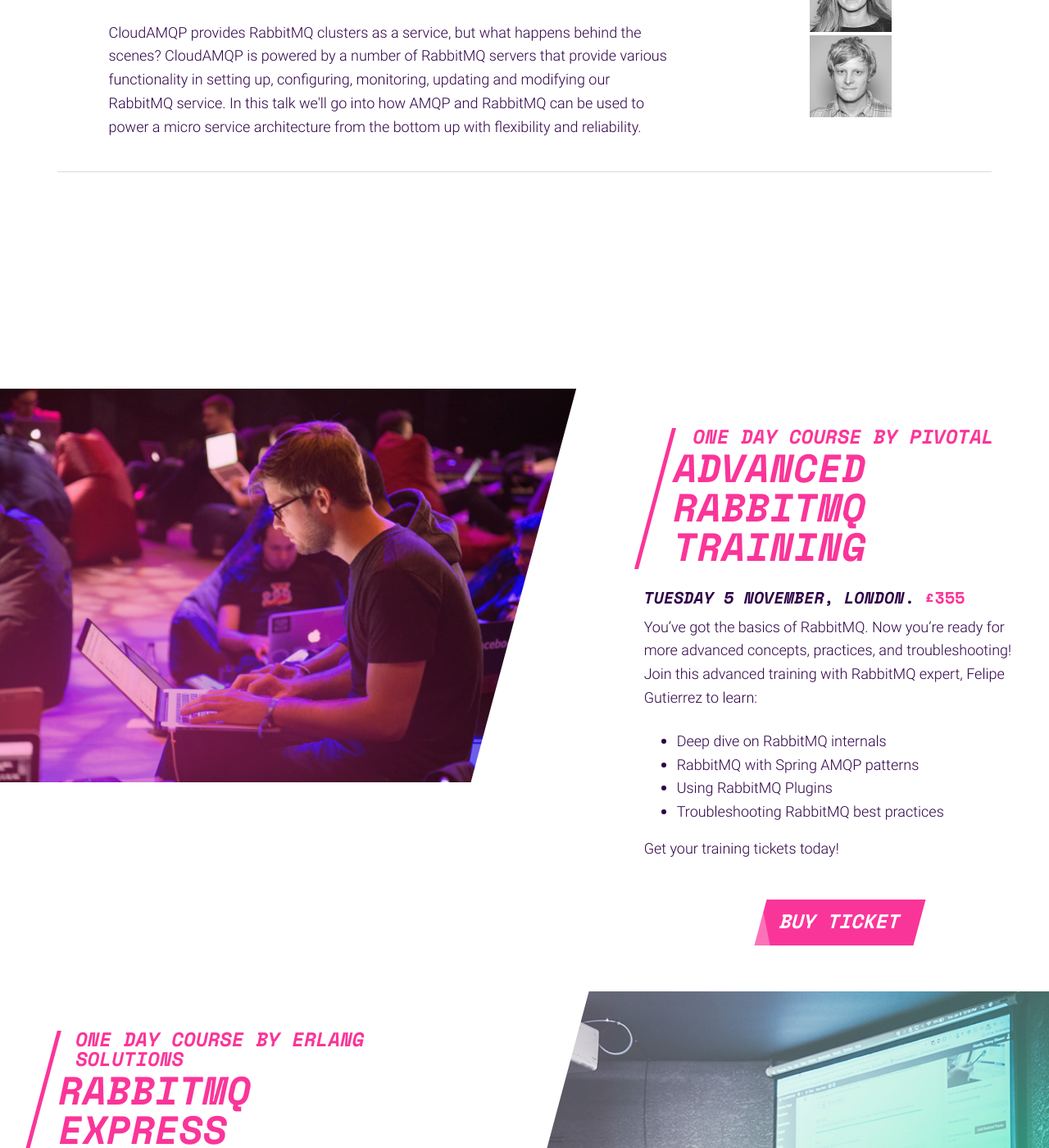
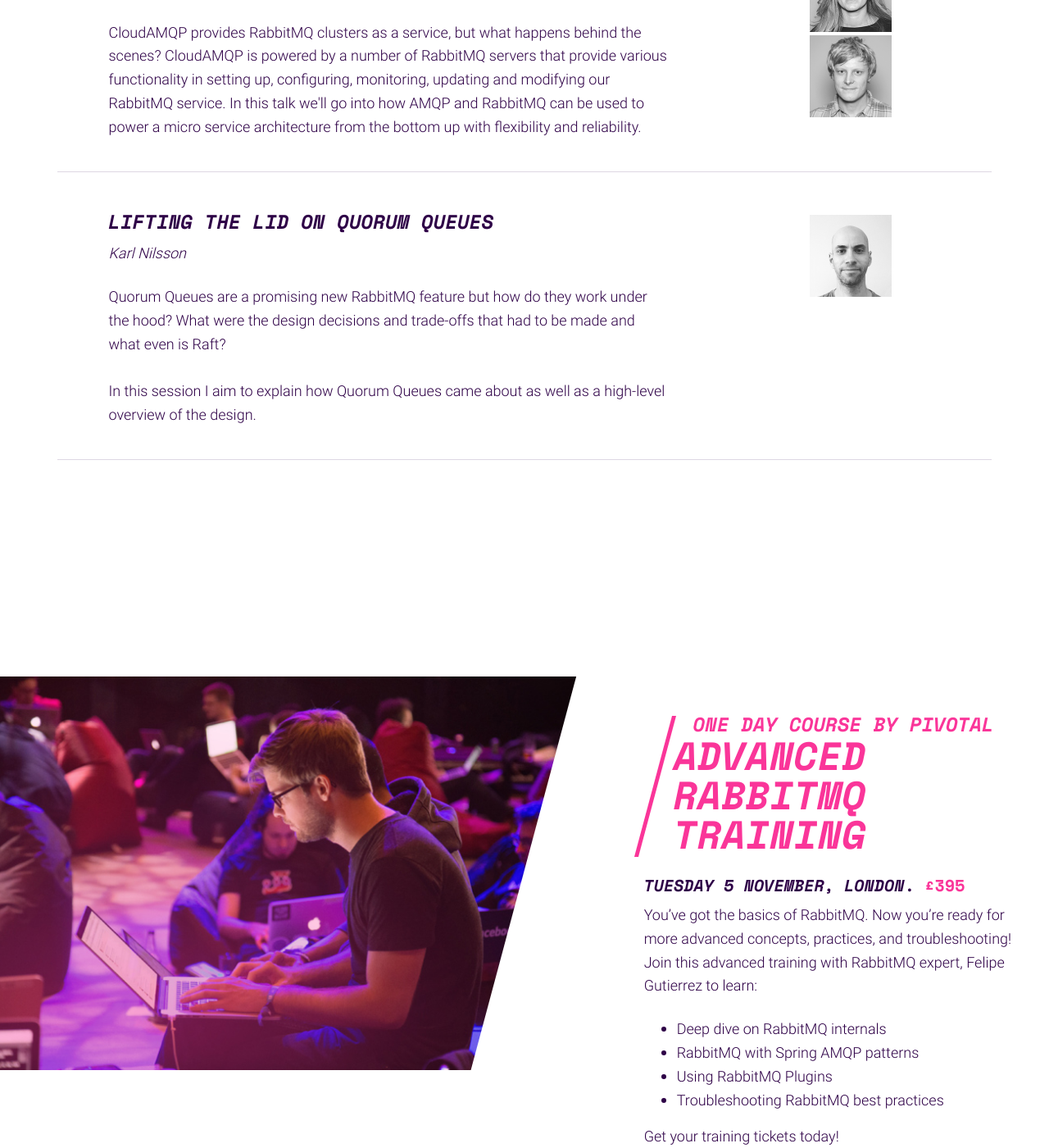
Before and after one commit to isabella232/rabbitmq-summit-1, a Jekyll site: the page built from index.html, in a window 1280 px wide and 1400 px high, scrolled down 6127 px. Shown: the whole window at 82% size. Built offline with Jekyll 4.4.1, drawn with Linux system fonts in a browser that asks for light colours; nearby versions of some CDN libraries; comment, search, counter and statistics services are not loaded.

Commit message:
Updates pricing for training

```diff
--- a/_data/schedule.yml
+++ b/_data/schedule.yml
@@ -122,3 +122,13 @@
   img: /img/speakers/lovisa-johansson.jpg
   co-speaker:  Anders Bälter
   co-img: /img/speakers/anders-balter.jpg
+- start: '14:55'
+  etime: '15:40'
+  title: 'Lifting the lid on Quorum Queues'
+  speaker: Karl Nilsson
+  abstract: >-
+    Quorum Queues are a promising new RabbitMQ feature but how do they work under the hood?
+    What were the design decisions and trade-offs that had to be made and what even is Raft?
+    <br/><br/>
+    In this session I aim to explain how Quorum Queues came about as well as a high-level overview of the design.
+  img: /img/speakers/karl-nilsson.jpg
--- a/index.html
+++ b/index.html
@@ -440,7 +440,7 @@ footer-logo: /img/logo-pink.png
               <h4 class="mb-md-1">One day course by Pivotal</h4>
               <h3 class="mb-0">Advanced RabbitMQ Training</h3>
             </div>
-            <h5 class="mt-0 text-uppercase">Tuesday 5 November, London. <span class="pink space-mono">£355</span></h5>
+            <h5 class="mt-0 text-uppercase">Tuesday 5 November, London. <span class="pink space-mono">£395</span></h5>
             <p class="editable text-sm">
               You’ve got the basics of RabbitMQ. Now you’re ready for more advanced concepts, practices, and troubleshooting! Join this advanced training with RabbitMQ expert, Felipe Gutierrez to learn:
             </p>
@@ -476,7 +476,7 @@ footer-logo: /img/logo-pink.png
               <h4 class="mb-md-1">One day course by Erlang Solutions</h4>
               <h3 class="mb-0">RabbitMQ Express</h3>
             </div>
-            <h5 class="mt-0 text-uppercase">Tuesday 5 November, London. <span class="pink space-mono">£355</span></h5>
+            <h5 class="mt-0 text-uppercase">Tuesday 5 November, London. <span class="pink space-mono">£395</span></h5>
             <p class="editable text-sm">
               Learn about the main concepts in RabbitMQ in the one day RabbitMQ Express training course taught by the RabbitMQ expert at Erlang Solutions. The training course will cover the following topics:
             </p>
@@ -521,7 +521,7 @@ footer-logo: /img/logo-pink.png
               <h4 class="mb-md-1">One day course by Erlang Solutions</h4>
               <h3 class="mb-0">RabbitMQ Advanced</h3>
             </div>
-            <h5 class="mt-0 text-uppercase">Wednesday 6 November, London. <span class="pink space-mono">£355</span></h5>
+            <h5 class="mt-0 text-uppercase">Wednesday 6 November, London. <span class="pink space-mono">£395</span></h5>
             <p class="editable text-sm">
               Take a deep dive in understanding the internals, underlying principles and secrets behind the design, architecture and implementation of RabbitMQ, as well as getting hands-on with advanced lower-level operations and maintenance procedures, and plugin development!
             </p>
```
